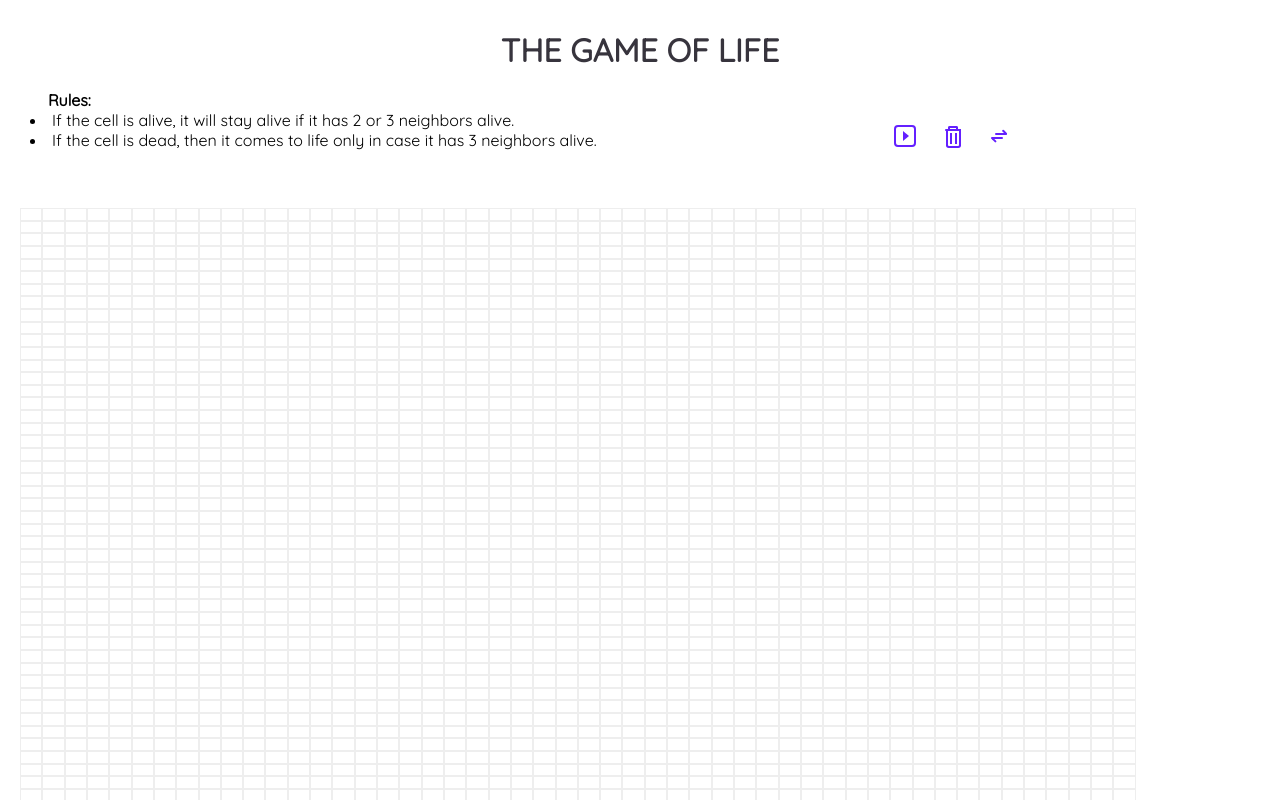
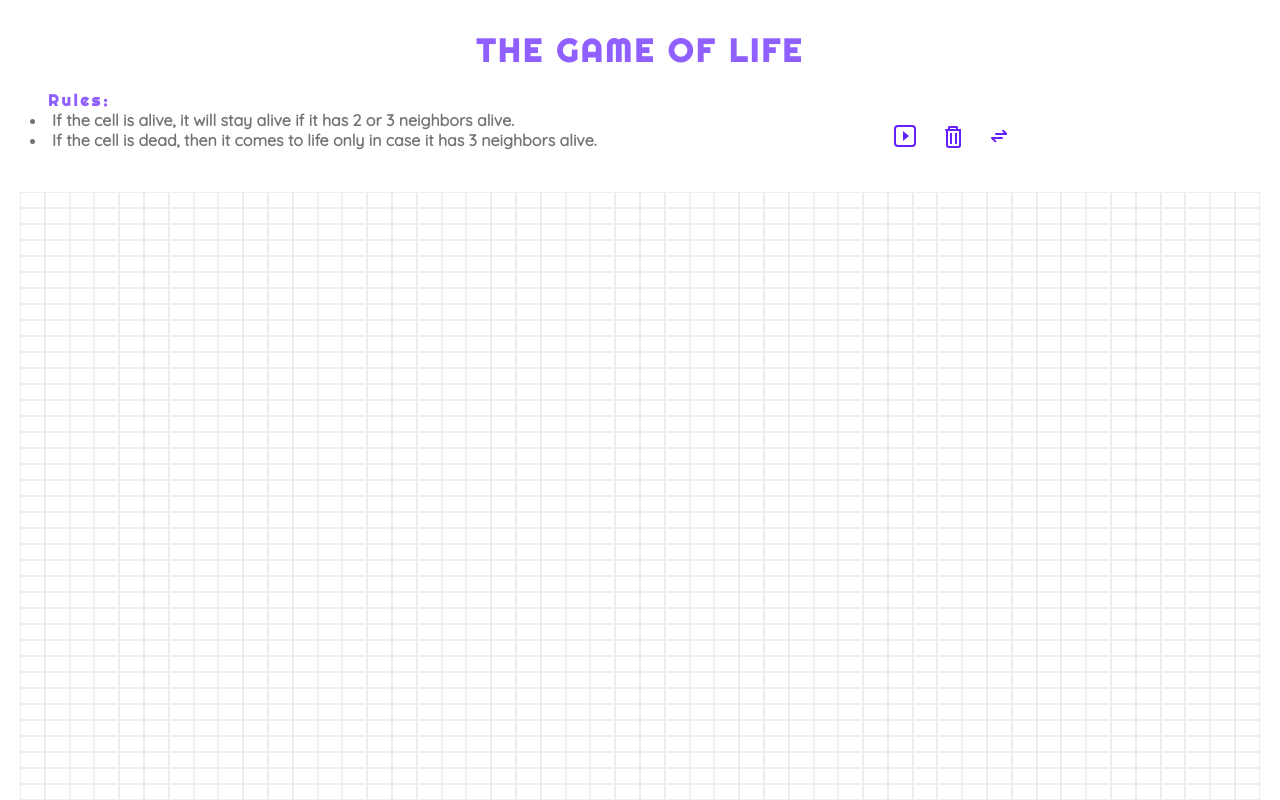
Before and after one commit to KARENLABO/game-of-life, a React (Create React App) app in the folder Karen/game-of-life/: page / in a window 1280 px wide. Shown: the top 800 px of the page. Built offline with nearby package versions, Linux system fonts and the light colour scheme.

Commit message:
Add styles to titles

```diff
--- a/Karen/game-of-life/src/components/Table.css
+++ b/Karen/game-of-life/src/components/Table.css
@@ -1,15 +1,26 @@
 @import url('https://fonts.googleapis.com/css2?family=Quicksand&display=swap');
+@import url('https://fonts.googleapis.com/css2?family=Righteous&display=swap');
 
 
 .game-container {
     text-align: center;
     font-family: 'Quicksand', sans-serif;
     padding: 20px;
+    max-width: 100vw;
+    max-height: 100vh;
 }
 
-.game-container h1{
+
+.game-container h1 , h4{
     margin: 10px 0;
-    color: #37343d;
+    font-family: 'Righteous', cursive;
+    letter-spacing: 3px;
+    color: #6320ffb7;
+}
+
+.game-container li{
+    color: #1b1b1b9d;
+    font-weight: 600;
 }
 
 
@@ -32,8 +43,8 @@
 }
 
 .table-container{
-    width:calc(90%);
-    height: 79vh;
+    width:100%;
+    height: 800px;
 
 }
 
@@ -47,14 +58,11 @@
     justify-content: center;
     flex-wrap: wrap;
     align-items: center;
-    margin-bottom: 1rem;
     gap: 2rem;
     min-height: 7rem;
 
 
 }
-
-
 
  /* CLASSNAMES FOR THE ICONS */
 
```
